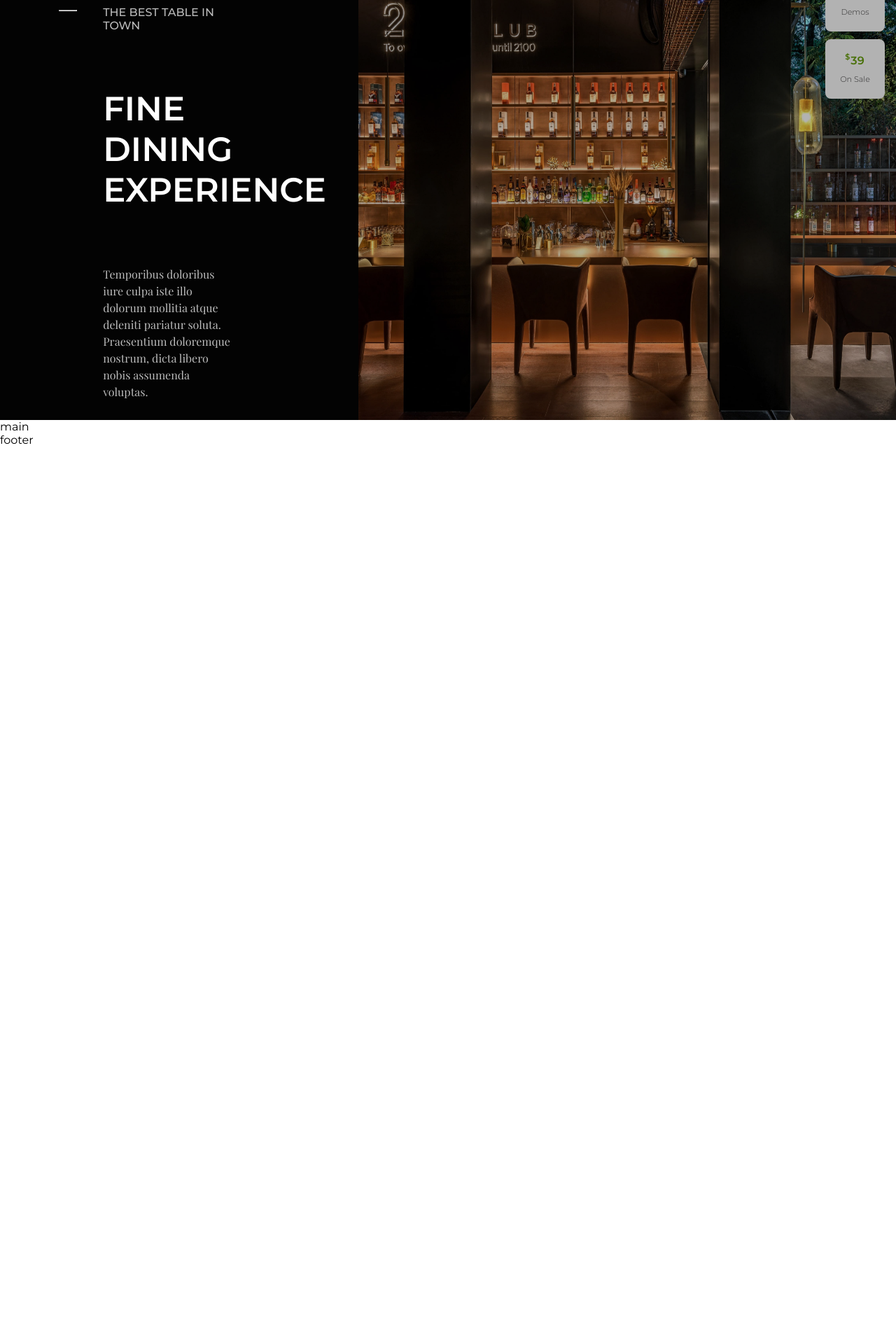
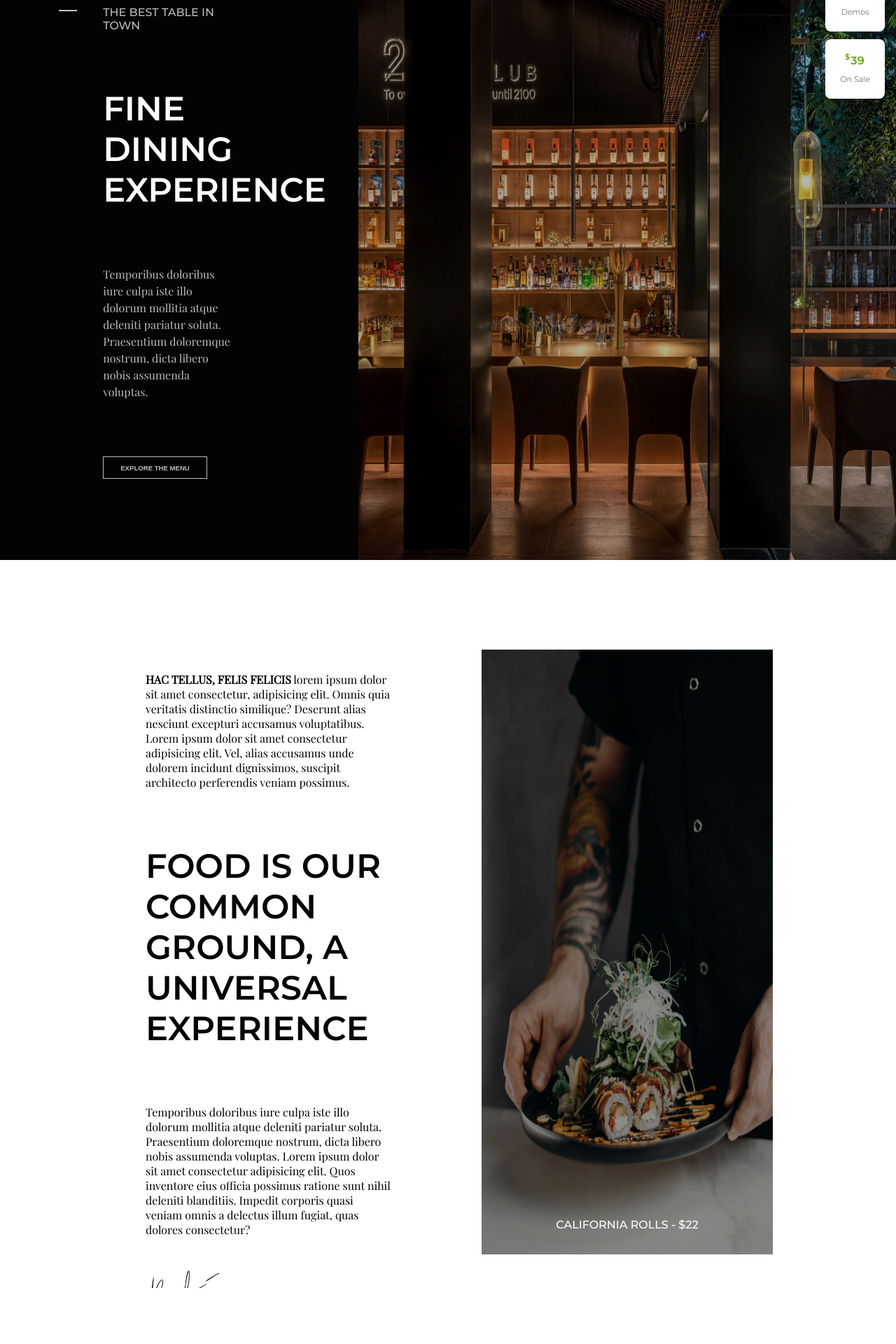
Before and after one commit to otuoio/proj-html-vuejs, a Vue app: page / in a window 1280 px wide. Shown: the part 200-2120 px from the top of the page at 70% size. Before the commit the page ends 838 px from the top, so only its background shows below. Built offline with nearby package versions, Linux system fonts and the light colour scheme.

Commit message:
add jumbo centered banner box

```diff
--- a/src/assets/scss/partials/_commons.scss
+++ b/src/assets/scss/partials/_commons.scss
@@ -15,6 +15,10 @@ html {
 // CONTAINERS
 .container-40 {
     width: 40%;
+    margin: 0 auto;
+}
+.container-70 {
+    width: 70%;
     margin: 0 auto;
 }
 .container-80 {
@@ -62,6 +66,9 @@ li {
 .col-40 {
     width: 40%;
 }
+.col-50 {
+    width: 50%;
+}
 .col-60 {
     width: 60%;
 }
@@ -75,6 +82,11 @@ li {
     width: 90%;
 }
 
+// HEIGHTS
+.h-1000 {
+    height: 1000px;
+}
+
 // BUTTONS
 .btn {
     background-color: transparent;
--- a/src/assets/scss/partials/_img-box.scss
+++ b/src/assets/scss/partials/_img-box.scss
@@ -1,5 +1,4 @@
 .img-box {
-            width: 60%;
     height: 100%;
     img {
         width: 100%;
--- a/src/assets/scss/partials/_info-box.scss
+++ b/src/assets/scss/partials/_info-box.scss
@@ -26,5 +26,13 @@
         .card-btn {
             margin-bottom: 5rem;
         }
+        .card-btn {
+                transition: all 1s;
+            }
+            .card-btn:hover {
+                background-color: $white-color;
+                color: $black-color;
+                cursor: pointer;
+            }
     }
 }
--- a/src/components/Header.vue
+++ b/src/components/Header.vue
@@ -21,19 +21,13 @@
       <!-- /header bar logo menu -->
       <!-- banner-box -->
       <div class="banner-box">
-          <div class="info-box col-40">
-              <div class="col-20">
-                  <hr>
-              </div>
-              <div class="col-80 card">
-                  <h5 class="card-subtitle">The best table in town</h5>
-                  <h1 class="card-title">Fine dining experience</h1>
-                  <p class="card-description">Temporibus doloribus iure culpa iste illo dolorum mollitia atque deleniti pariatur soluta. Praesentium doloremque nostrum, dicta libero nobis assumenda voluptas.</p>
-                  <button class="btn card-btn">Explore the menu</button>
+          <InfoBox class="col-40" />
+          <div class="img-box col-60">
+            <img src="../assets/img/slider52x.jpg" alt="slider52x">
           </div>
       </div>
-          <div class="img-box col-60">
-            <img src="../assets/img/slider52x.jpg" alt="slider52x">
+      <!-- /banner-box -->
+      <!-- tags -->
     <div class="tag demos"><font-awesome-icon icon="share-alt" class="demos-icon"/><span>Demos</span></div>
         <div class="tag sales">
             <span class="price">
@@ -42,15 +36,18 @@
             </span>
             <span class="onsale">On Sale</span>
     </div>
-          </div>
-      </div>
-      <!-- /banner-box -->
+      <!-- /tags -->
   </header>
 </template>
 
 <script>
+import InfoBox from './InfoBox.vue';
+
 export default {
-    name: 'Header'
+    name: 'Header',
+    components: {
+        InfoBox
+    }
 }
 </script>
 
@@ -64,7 +61,7 @@ header {
         @include absolute_l(0, 0);
         z-index: 99;
         width: 100%;
-        height: 15vh;
+        height: 100px;
         background-color: transparent;
         @include flex(flex-start, start, wrap);
         padding: 0 5em;
@@ -89,25 +86,6 @@ header {
             }
         }
     }
-    .banner-box {
-        @include flex(flex-start, flex-start, wrap);
-        overflow: hidden;
-        height: 100vh;
-        @import '../assets/scss/partials/_info-box.scss';
-        .info-box {
-            .card-btn {
-                transition: all 1s;
-            }
-            .card-btn:hover {
-                background-color: $white-color;
-                color: $black-color;
-                cursor: pointer;
-            }
-        }
-        @import '../assets/scss/partials/_img-box.scss';
-        .img-box {
-            filter: brightness(0.7);
-            position: relative;
     .tag {
         width: 85px;
         height: 85px;
@@ -143,6 +121,13 @@ header {
             @include font(.7em, 300, unset, $tundora-color);
         }
     }
+    .banner-box {
+        @include flex(flex-start, flex-start, wrap);
+        overflow: hidden;
+        height: 1000px;
+        @import '../assets/scss/partials/_img-box.scss';
+        .img-box {
+            filter: brightness(0.7);
         }
     }
 }
--- /dev/null
+++ b/src/components/InfoBox.vue
@@ -0,0 +1,26 @@
+<template>
+    <div class="info-box">
+        <div class="col-20">
+            <hr>
+        </div>
+        <div class="col-80 card">
+            <h5 class="card-subtitle">The best table in town</h5>
+            <h1 class="card-title">Fine dining experience</h1>
+            <p class="card-description">Temporibus doloribus iure culpa iste illo dolorum mollitia atque deleniti pariatur soluta. Praesentium doloremque nostrum, dicta libero nobis assumenda voluptas.</p>
+            <button class="btn card-btn">Explore the menu</button>
+        </div>
+    </div>
+</template>
+
+<script>
+export default {
+    name: 'InfoBox'
+}
+</script>
+
+<style lang="scss">
+@import '../assets/scss/partials/_variables.scss';
+@import '../assets/scss/partials/_mixins.scss';
+@import '../assets/scss/partials/_info-box.scss';
+
+</style>
--- a/src/components/Main.vue
+++ b/src/components/Main.vue
@@ -1,12 +1,21 @@
 <template>
   <main>
-      main
       <!-- jumbotron -->
       <section class="jumbo">
           <!-- centered-banner-box -->
-          <div class="centered-banner-box">
-              <div class="col-left"></div>
-              <div class="col-right"></div>
+          <div class="centered-banner-box container-80">
+              <div class="col-left col-50">
+                <p class="jumbo-intro"><span class="jumbo-intro-head">Hac tellus, felis felicis</span> lorem ipsum dolor sit amet consectetur, adipisicing elit. Omnis quia veritatis distinctio similique? Deserunt alias nesciunt excepturi accusamus voluptatibus. Lorem ipsum dolor sit amet consectetur adipisicing elit. Vel, alias accusamus unde dolorem incidunt dignissimos, suscipit architecto perferendis veniam possimus.</p>
+                <h1 class="jumbo-title">Food is our common ground, a universal experience</h1>
+                <p class="jumbo-description">Temporibus doloribus iure culpa iste illo dolorum mollitia atque deleniti pariatur soluta. Praesentium doloremque nostrum, dicta libero nobis assumenda voluptas. Lorem ipsum dolor sit amet consectetur adipisicing elit. Quos inventore eius officia possimus ratione sunt nihil deleniti blanditiis. Impedit corporis quasi veniam omnis a delectus illum fugiat, quas dolores consectetur?</p>
+                <img src="../assets/img/signature-200x172.jpg" alt="signature">
+              </div>
+              <div class="col-right col-50">
+                  <div class="jumbo-img">
+                      <img src="../assets/img/info22x.jpg" alt="info22">
+                      <span class="img-text">California rolls - &dollar;22</span>
+                  </div>
+              </div>
           </div>
           <!-- /centered-banner-box -->
 
@@ -98,6 +107,64 @@ export default {
 }
 </script>
 
-<style>
+<style lang="scss">
+@import '../assets/scss/partials/_variables.scss';
+@import '../assets/scss/partials/_mixins.scss';
+
+.jumbo {
+    background-color: $white-color;
+    width: 100%;
+    height: 1200px;
+    .centered-banner-box {
+        height: 80%;
+        overflow: hidden;
+        background-color: transparent;
+        margin-top: 5rem;
+        margin-bottom: 5rem;
+        @include flex(flex-start, start, wrap);
+        .col-left {
+            height: 100%;
+            padding: 5em;
+            .jumbo-intro {
+                .jumbo-intro-head {
+                    @include font(1em, 600, uppercase, $black-color);
+                }
+                @include font(1em, 400, unset, $black-color);
+            }
+            .jumbo-title {
+                @include font(3em, 600, uppercase, $black-color);
+            }
+            .jumbo-description {
+                @include font(1em, 400, unset, $black-color);
+            }
+            img {
+                width: 30%;
+                margin: 3em 0;
+            }
+            .jumbo-intro,
+            .jumbo-title {
+                margin-bottom: 5rem;
+            }
+        }
+        .col-right {
+            padding: 3em;
+            height: 100%;
+            .jumbo-img {
+                height: 100%;
+                position: relative;
+                img {
+                    filter: brightness(0.6);
+                    width: 100%;
+                    height: 100%;
+                }
+                .img-text {
+                    @include font(1em, 500, uppercase, $white-color);
+                    @include absolute_l(95%, 50%);
+                    transform: translate(-50%, -50%);
+                }
+            }
+        }
+    }
+}
 
 </style>
```
Lines whose indentation alone changed are shown as unchanged.
